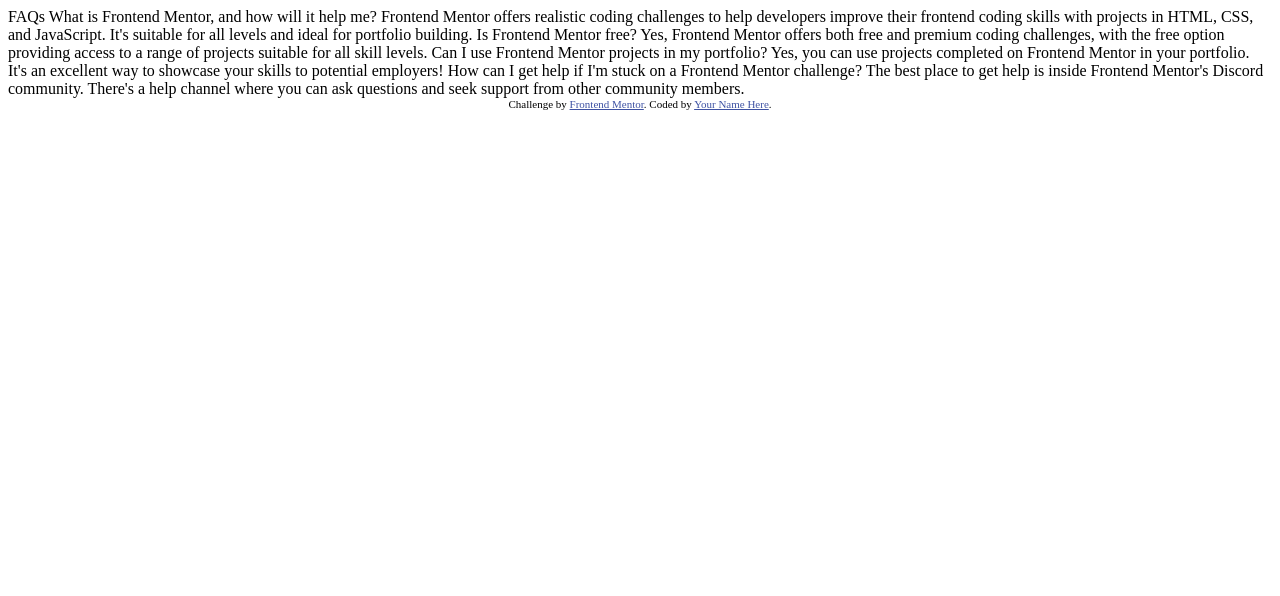
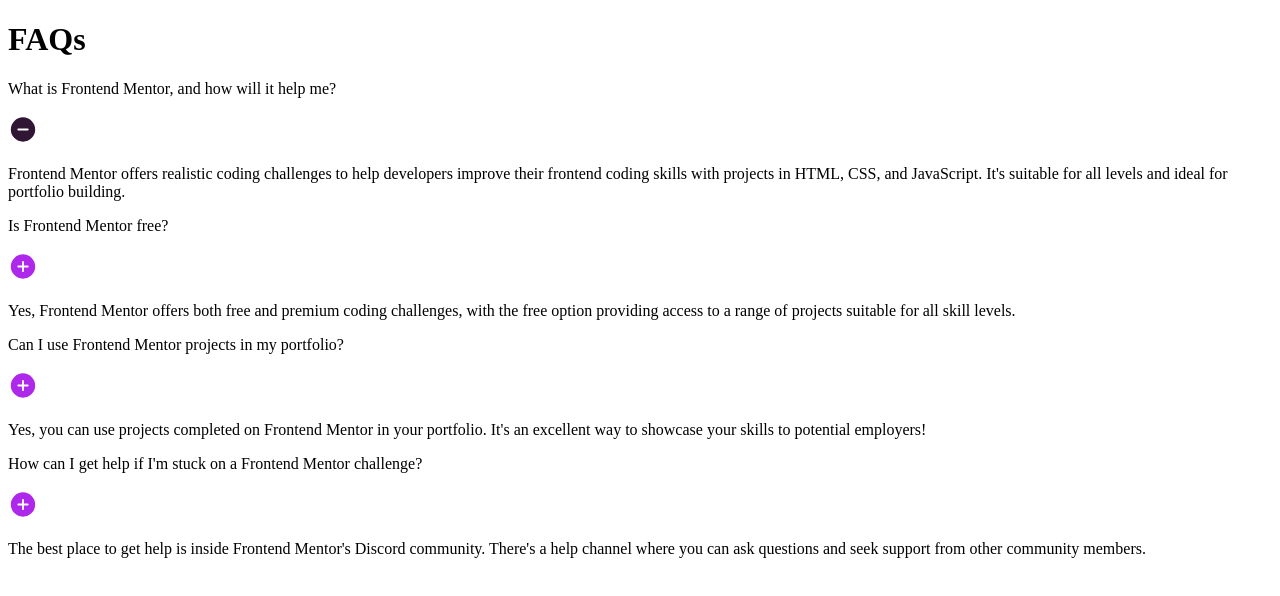
Before and after one commit to irfanoezen/faq-accordion, a plain HTML site: page index.html in a window 1280 px wide. Drawn offline with Linux system fonts and the light colour scheme.

Commit message:
Add appropriate tags and class names

```diff
--- a/index.html
+++ b/index.html
@@ -1,48 +1,46 @@
-<!DOCTYPE html>
+<!doctype html>
 <html lang="en">
   <head>
-  <meta charset="UTF-8">
-  <meta name="viewport" content="width=device-width, initial-scale=1.0"> <!-- displays site properly based on user's device -->
-
-  <link rel="icon" type="image/png" sizes="32x32" href="./assets/images/favicon-32x32.png">
-
+    <meta charset="UTF-8" />
+    <meta name="viewport" content="width=device-width, initial-scale=1.0" />
+    <link rel="icon" type="image/png" sizes="32x32" href="./assets/images/favicon-32x32.png" />
+    <link rel="stylesheet" href="style.css" />
+    <script src="script.js" defer></script>
     <title>Frontend Mentor | FAQ accordion</title>
-
-  <!-- Feel free to remove these styles or customise in your own stylesheet 👍 -->
-  <style>
-    .attribution { font-size: 11px; text-align: center; }
-    .attribution a { color: hsl(228, 45%, 44%); }
-  </style>
   </head>
   <body>
-
-  FAQs
-
-  What is Frontend Mentor, and how will it help me?
-
-  Frontend Mentor offers realistic coding challenges to help developers improve their
-  frontend coding skills with projects in HTML, CSS, and JavaScript. It's suitable for
-  all levels and ideal for portfolio building.
-
-  Is Frontend Mentor free?
-
-  Yes, Frontend Mentor offers both free and premium coding challenges, with the free
-  option providing access to a range of projects suitable for all skill levels.
-
-  Can I use Frontend Mentor projects in my portfolio?
-
-  Yes, you can use projects completed on Frontend Mentor in your portfolio. It's an excellent
-  way to showcase your skills to potential employers!
-
-  How can I get help if I'm stuck on a Frontend Mentor challenge?
-
-  The best place to get help is inside Frontend Mentor's Discord community. There's a help
-  channel where you can ask questions and seek support from other community members.
-
-
-  <div class="attribution">
-    Challenge by <a href="https://www.frontendmentor.io?ref=challenge" target="_blank">Frontend Mentor</a>.
-    Coded by <a href="#">Your Name Here</a>.
+    <main>
+      <h1 class="faq__title">FAQs</h1>
+      <div class="faq__list">
+        <div class="faq__item">
+          <div class="faq__question-container">
+            <p class="faq__question">What is Frontend Mentor, and how will it help me?</p>
+            <img class="faq__icon" src="assets/images/icon-minus.svg" alt="toggle answer icon" />
           </div>
+          <p class="faq__answer">Frontend Mentor offers realistic coding challenges to help developers improve their frontend coding skills with projects in HTML, CSS, and JavaScript. It's suitable for all levels and ideal for portfolio building.</p>
+        </div>
+        <div class="faq__item">
+          <div class="faq__question-container">
+            <p class="faq__question">Is Frontend Mentor free?</p>
+            <img class="faq__icon" src="assets/images/icon-plus.svg" alt="toggle answer icon" />
+          </div>
+          <p class="faq__answer">Yes, Frontend Mentor offers both free and premium coding challenges, with the free option providing access to a range of projects suitable for all skill levels.</p>
+        </div>
+        <div class="faq__item">
+          <div class="faq__question-container">
+            <p class="faq__question">Can I use Frontend Mentor projects in my portfolio?</p>
+            <img class="faq__icon" src="assets/images/icon-plus.svg" alt="toggle answer icon" />
+          </div>
+          <p class="faq__answer">Yes, you can use projects completed on Frontend Mentor in your portfolio. It's an excellent way to showcase your skills to potential employers!</p>
+        </div>
+        <div class="faq__item">
+          <div class="faq__question-container">
+            <p class="faq__question">How can I get help if I'm stuck on a Frontend Mentor challenge?</p>
+            <img class="faq__icon" src="assets/images/icon-plus.svg" alt="toggle answer icon" />
+          </div>
+          <p class="faq__answer">The best place to get help is inside Frontend Mentor's Discord community. There's a help channel where you can ask questions and seek support from other community members.</p>
+        </div>
+      </div>
+    </main>
   </body>
 </html>
```
Lines whose indentation alone changed are shown as unchanged.
